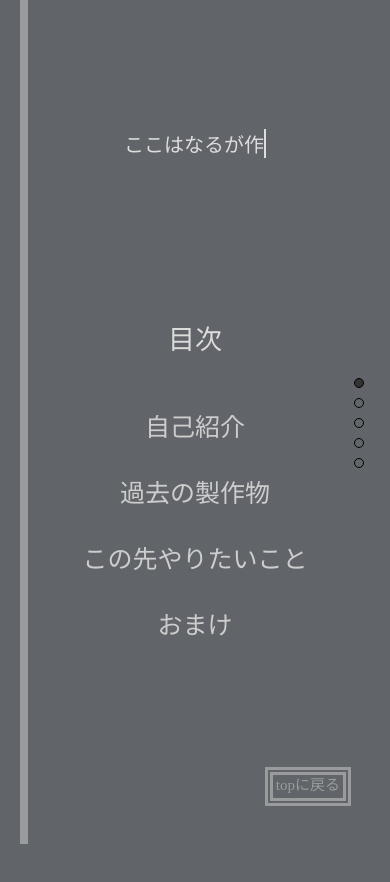
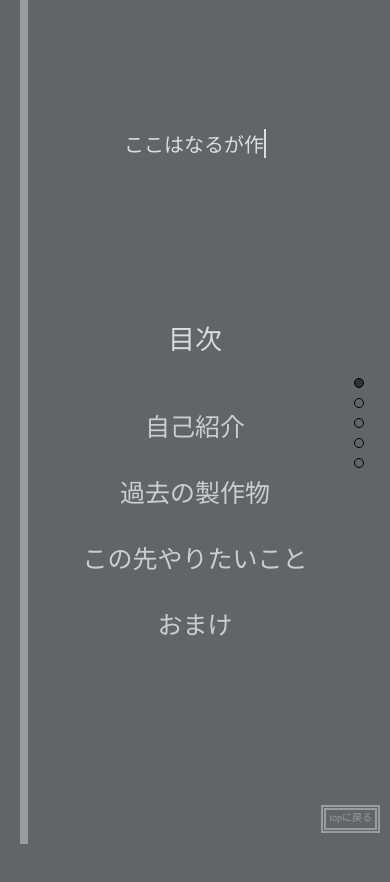
Before and after one commit to naru-19/naru-19.github.io, a plain HTML site: page index.html in a window 390 px wide. Drawn offline with nearby package versions, Linux system fonts and the light colour scheme.

Commit message:
ボタン位置修正

```diff
--- a/scss/index.scss
+++ b/scss/index.scss
@@ -108,7 +108,7 @@
         &__title{
             // margin: 0 0 0 100px;
             width:100%;
-            padding: 15% 0 15% 0;
+            padding: 5% 0 15% 0;
             text-align: center;
             border-bottom:5px solid $col-sub2-clear ;
             font-size: $fs4;
@@ -144,6 +144,21 @@
             }
         }
     }
+    .totop{
+        text-decoration: none;
+        color: $col-sub2-clear;
+        font-size: 10px;
+        text-align: right;
+        position: fixed;
+        // width: 90%;
+        right:10px;
+        bottom: 20px;
+        span{
+            border: double 5px $col-sub2-clear;
+            padding: 2px 3px 5px 3px;
+            transition: all 1.2s cubic-bezier(0.2, 1, 0.2, 1);
+        }
+    }
 }
 
 
```
Also changed, not shown: css/index.css, 1 other file.
